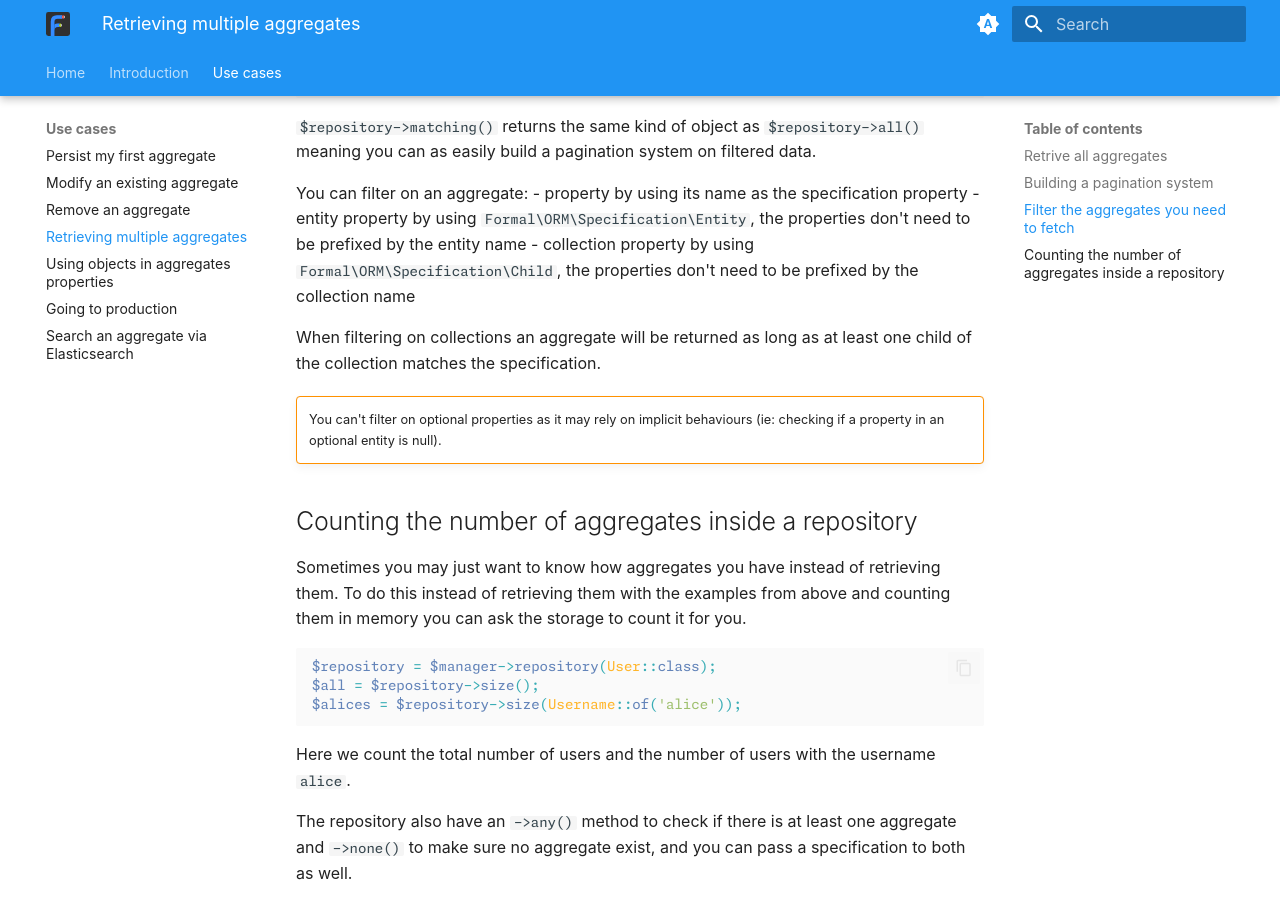
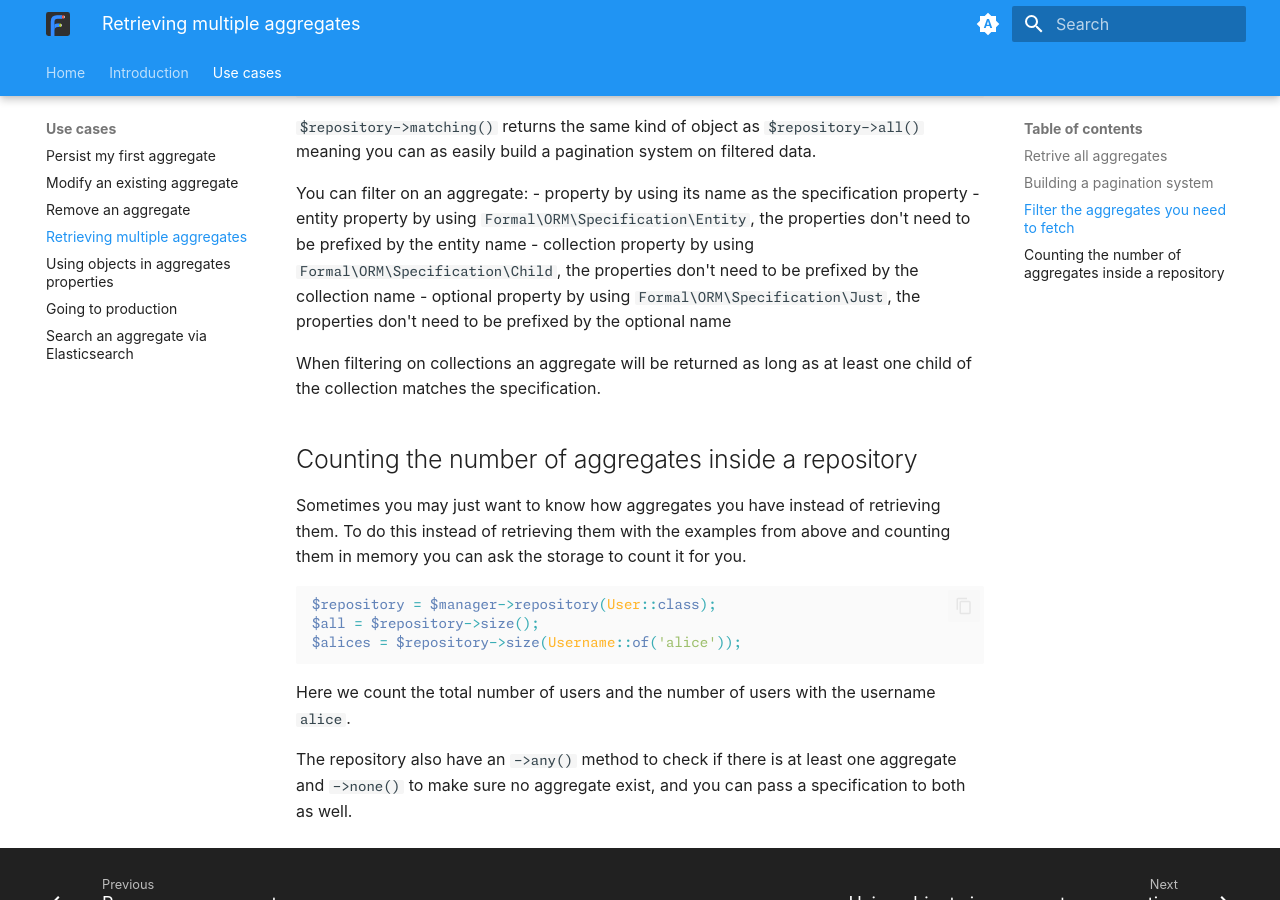
Before and after one commit to formal-php/orm, an MkDocs documentation site: the page built from documentation/use_cases/retrieve_aggregates.md, in a window 1280 px wide and 900 px high, scrolled down 1753 px. Built offline with MkDocs 1.6.1 and Material for MkDocs 9.7.7, drawn with Linux system fonts in a browser that asks for light colours; plug-ins that fetch from the network failed and are left out.

Commit message:
mention the new Just specification in the documentation

```diff
--- a/documentation/use_cases/retrieve_aggregates.md
+++ b/documentation/use_cases/retrieve_aggregates.md
@@ -84,12 +84,9 @@ You can filter on an aggregate:
 - property by using its name as the specification property
 - entity property by using `Formal\ORM\Specification\Entity`, the properties don't need to be prefixed by the entity name
 - collection property by using `Formal\ORM\Specification\Child`, the properties don't need to be prefixed by the collection name
+- optional property by using `Formal\ORM\Specification\Just`, the properties don't need to be prefixed by the optional name
 
 When filtering on collections an aggregate will be returned as long as at least one child of the collection matches the specification.
-
-!!! warning ""
-    You can't filter on optional properties as it may rely on implicit behaviours (ie: checking if a property in an optional entity is null).
-
 
 ## Counting the number of aggregates inside a repository
 
```
